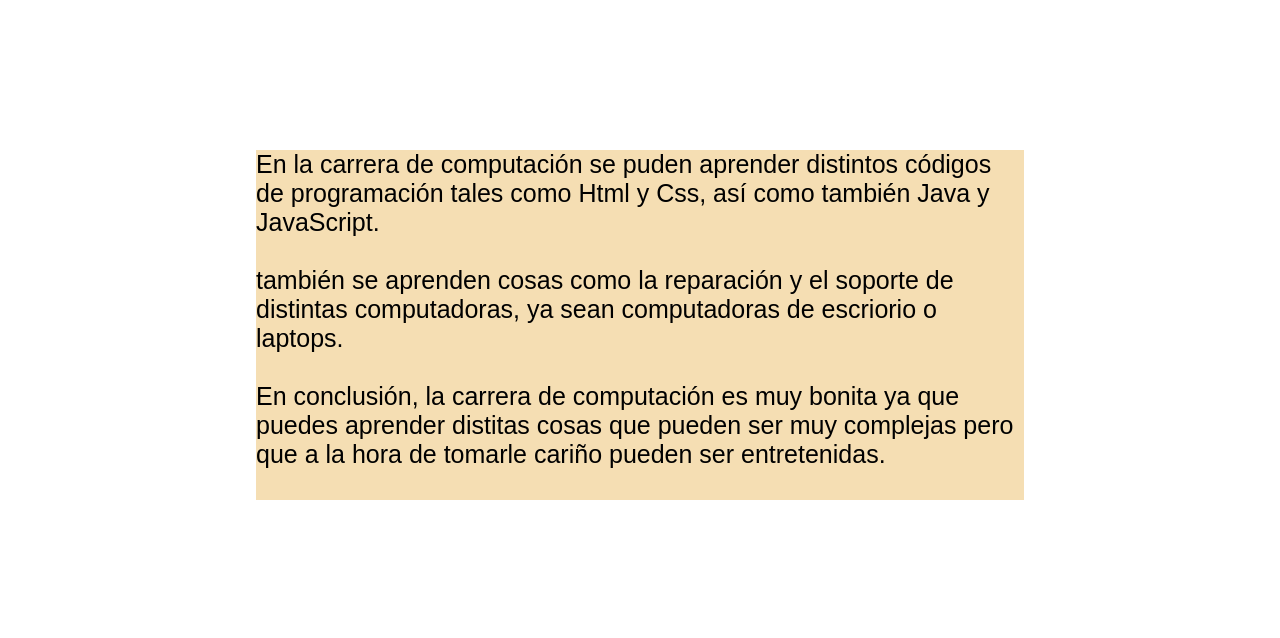
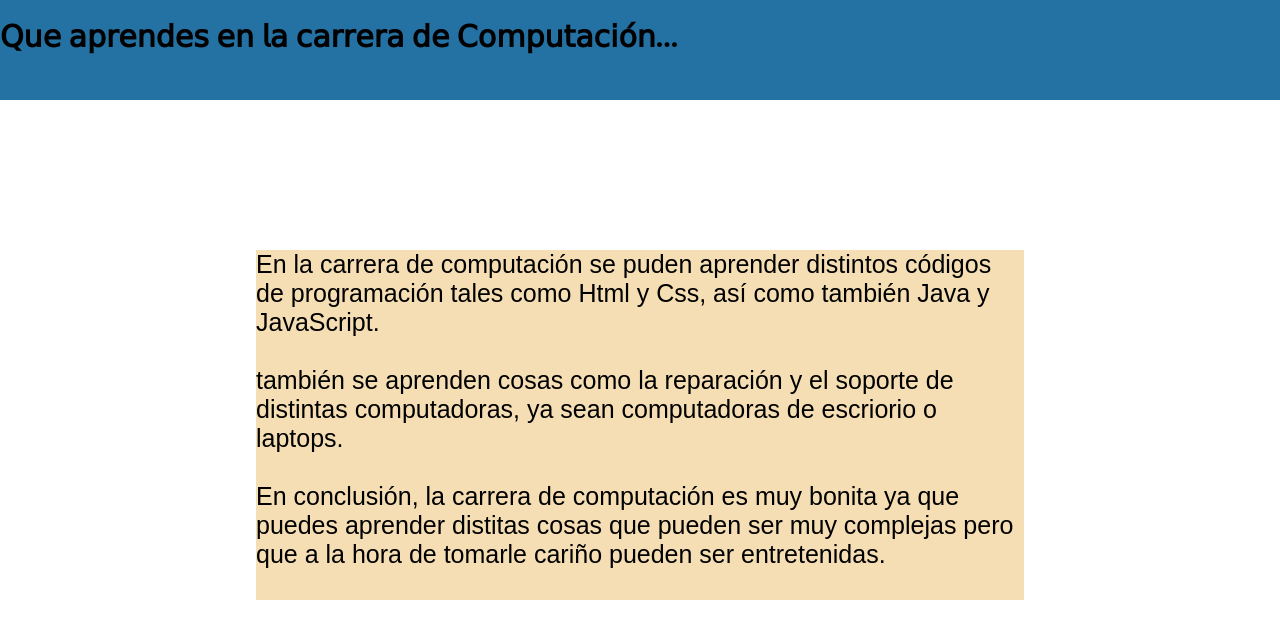
Before and after one commit to Angel0327/Post, a plain HTML site: page index.html in a window 1280 px wide. Drawn offline with Linux system fonts and the light colour scheme.

Commit message:
Actualización del Header
Se agregó el header a la página

```diff
--- a/css/css.css
+++ b/css/css.css
@@ -2,7 +2,18 @@
     margin: 0;
     padding: 0;
 }
-
+header{
+  width: 100%;
+  height: 100px;
+  background-color: #2471A3;
+  display: flex;
+}
+.titulo{
+color: black;
+font-size: 30px;
+text-align: center;
+margin-top: 1.5%;
+}
 
 section{
     background-color: wheat;
--- a/index.html
+++ b/index.html
@@ -11,6 +11,20 @@
 <!--------------------------
 # seccion del header Melanie
 --------------------------->
+<!DOCTYPE html>
+<html lang="es" dir="ltr">
+  <head>
+    <link rel="stylesheet" href="css/css.css">
+    <meta charset="utf-8">
+    <title></title>
+  </head>
+  <body>
+    <header>
+      <h1 class="titulo">𝖰𝗎𝖾 𝖺𝗉𝗋𝖾𝗇𝖽𝖾𝗌 𝖾𝗇 𝗅𝖺 𝖼𝖺𝗋𝗋𝖾𝗋𝖺 𝖽𝖾 𝖢𝗈𝗆𝗉𝗎𝗍𝖺𝖼𝗂𝗈́𝗇...
+</h1>
+    </header>
+  </body>
+</html>
 
 <!--------------------------
 # seccion del section Angel
```
